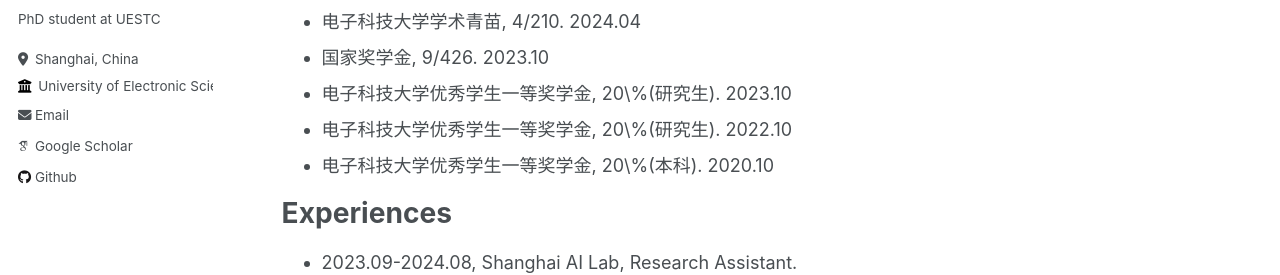
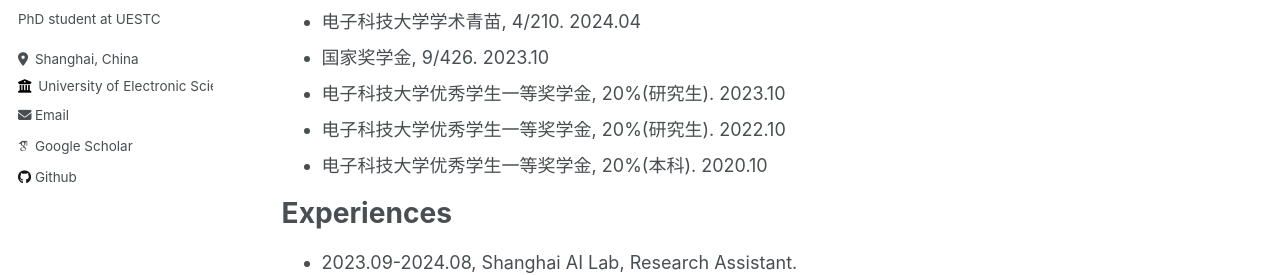
Before and after one commit to lanfz2000/lanfz2000.github.io, a Jekyll site: the page built from _pages/about.md, in a window 1280 px wide and 1107 px high. Shown: the part 379-654 px from the top of the window. Built offline with Jekyll 4.4.1, drawn with Linux system fonts in a browser that asks for light colours; some web fonts are replaced.

```diff
--- a/_pages/about.md
+++ b/_pages/about.md
@@ -15,9 +15,9 @@ About me
 # Reward
 - 电子科技大学学术青苗, 4/210. 2024.04
 - 国家奖学金, 9/426. 2023.10
-- 电子科技大学优秀学生一等奖学金, 20\%(研究生). 2023.10
-- 电子科技大学优秀学生一等奖学金, 20\%(研究生). 2022.10
-- 电子科技大学优秀学生一等奖学金, 20\%(本科). 2020.10
+- 电子科技大学优秀学生一等奖学金, 20%(研究生). 2023.10
+- 电子科技大学优秀学生一等奖学金, 20%(研究生). 2022.10
+- 电子科技大学优秀学生一等奖学金, 20%(本科). 2020.10
 
 # Experiences
 - 2023.09-2024.08, Shanghai AI Lab, Research Assistant.
```
